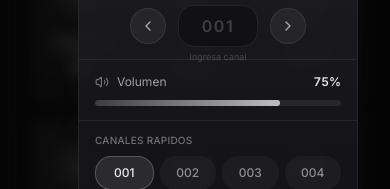
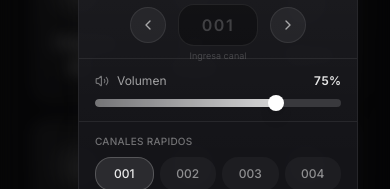
Before and after one commit to andreabaez0101-arch/ovua, a Next.js app: page / in a window 390 px wide. Both pictures are taken after a click on the button "Radio UI". Shown: the part 656-845 px from the top of the page. Built offline with nearby package versions, Linux system fonts and the light colour scheme.

Commit message:
feat: enhance volume slider responsiveness
Add onInput event, visible slider thumb, instant progress bar update, and hover effects for better interaction.

```diff
--- a/components/ox-lib/radio.tsx
+++ b/components/ox-lib/radio.tsx
@@ -212,18 +212,23 @@ export function OxLibRadio({ onClose }: OxLibRadioProps) {
             <span>Volumen</span>
             <span className="ml-auto font-semibold text-white/90 tabular-nums">{volume}%</span>
           </div>
-          <div className="relative h-1.5">
+          <div className="relative h-2 group">
             <input
               type="range"
               min="0"
               max="100"
               value={volume}
-              onChange={(e) => setVolume(parseInt(e.target.value))}
-              className="absolute inset-0 w-full h-full opacity-0 cursor-pointer z-10"
+              onChange={(e) => setVolume(Number(e.target.value))}
+              onInput={(e) => setVolume(Number((e.target as HTMLInputElement).value))}
+              className="absolute inset-0 w-full h-full cursor-pointer z-10 appearance-none bg-transparent
+                [&::-webkit-slider-runnable-track]:h-2 [&::-webkit-slider-runnable-track]:rounded-full [&::-webkit-slider-runnable-track]:bg-white/[0.08]
+                [&::-webkit-slider-thumb]:appearance-none [&::-webkit-slider-thumb]:w-4 [&::-webkit-slider-thumb]:h-4 [&::-webkit-slider-thumb]:rounded-full [&::-webkit-slider-thumb]:bg-white [&::-webkit-slider-thumb]:shadow-lg [&::-webkit-slider-thumb]:-mt-1 [&::-webkit-slider-thumb]:cursor-grab [&::-webkit-slider-thumb]:active:cursor-grabbing [&::-webkit-slider-thumb]:hover:scale-110 [&::-webkit-slider-thumb]:transition-transform
+                [&::-moz-range-track]:h-2 [&::-moz-range-track]:rounded-full [&::-moz-range-track]:bg-white/[0.08]
+                [&::-moz-range-thumb]:appearance-none [&::-moz-range-thumb]:w-4 [&::-moz-range-thumb]:h-4 [&::-moz-range-thumb]:rounded-full [&::-moz-range-thumb]:bg-white [&::-moz-range-thumb]:border-0 [&::-moz-range-thumb]:shadow-lg [&::-moz-range-thumb]:cursor-grab [&::-moz-range-thumb]:active:cursor-grabbing"
             />
-            <div className="absolute inset-0 bg-white/[0.08] rounded-full overflow-hidden">
+            <div className="absolute inset-0 bg-white/[0.08] rounded-full overflow-hidden pointer-events-none">
               <div
-                className="h-full bg-gradient-to-r from-white/10 to-white/70 rounded-full transition-all duration-100"
+                className="h-full bg-gradient-to-r from-white/30 to-white/80 rounded-full"
                 style={{ width: `${volume}%` }}
               />
             </div>
```
